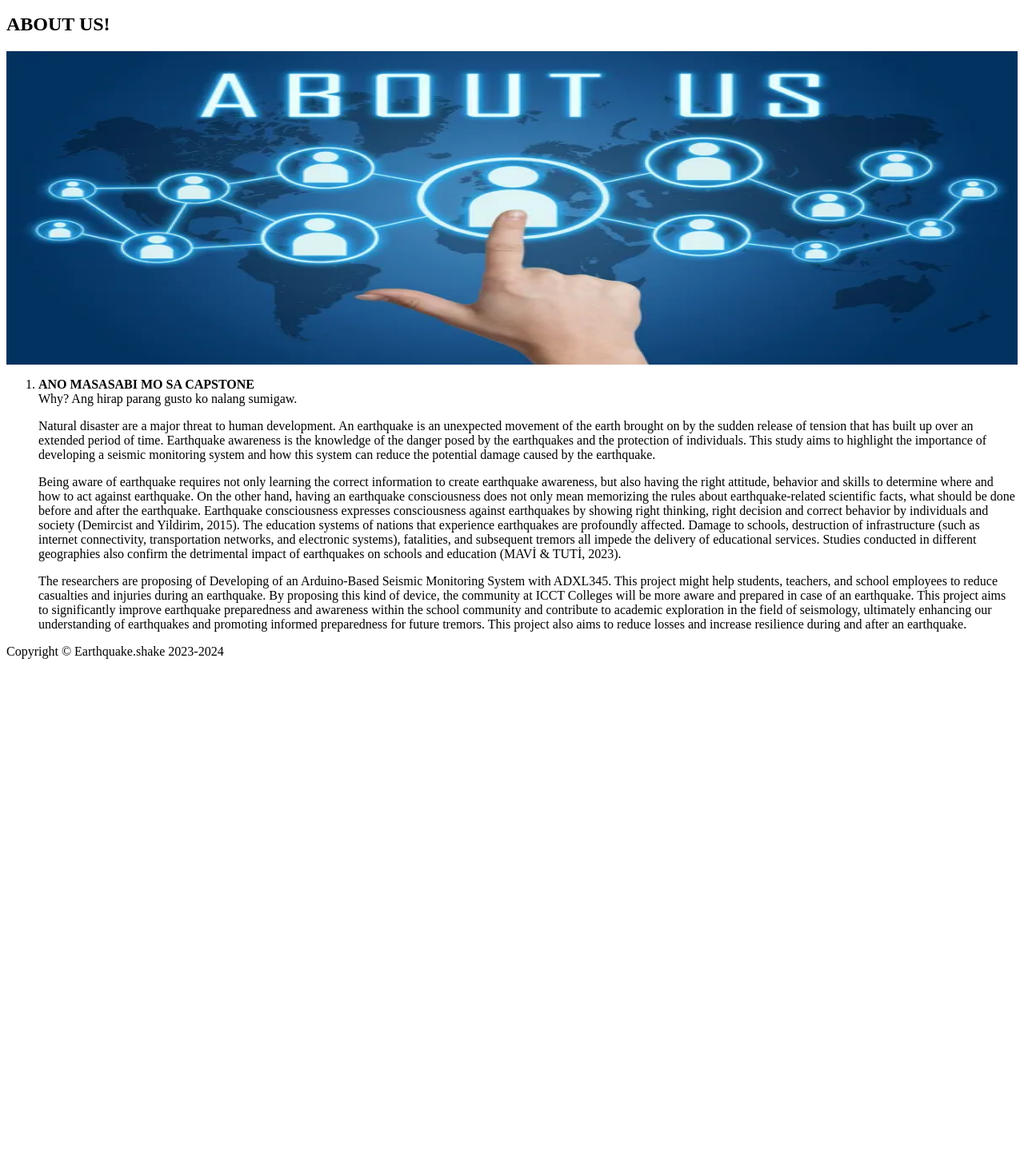
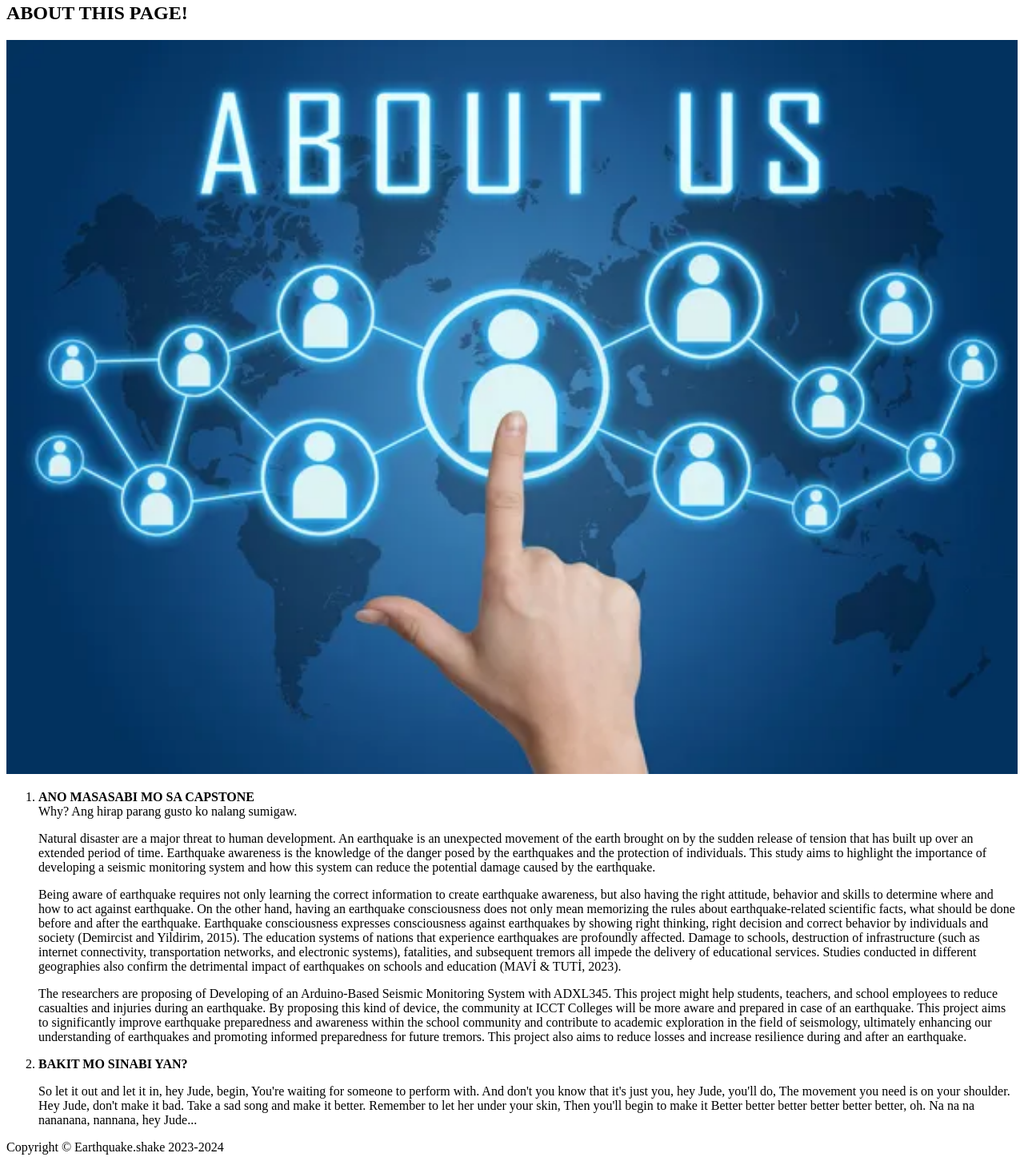
Before and after one commit to janinejoy/test, a plain HTML site: page About.html in a window 1280 px wide. Shown: the part 295-1747 px from the top of the page at 80% size. Before the commit the page ends 1127 px from the top, so only its background shows below. Drawn offline with Linux system fonts and the light colour scheme.

Commit message:
Add files via upload

```diff
--- a/About.html
+++ b/About.html
@@ -1,9 +1,9 @@
-<<!DOCTYPE html>
+<!DOCTYPE html>
 <head><title>About</title></head>
 <body>
 <header>
 <a href="index.html">
-<img src="img/earth.jpg" alt="Eartquake Update" width="300" height="200">
+<img src="img/earthquake.jpg" alt="Eartquake Update" width="750" height="200">
 </a>
 </header>
 <hr>
@@ -19,8 +19,8 @@
 </nav>
 <hr>
 
-<h2>ABOUT US!</h2>
-<img src="img/about.jpg" width="100%" height="50%">
+<h2>ABOUT THIS PAGE!</h2>
+<img src="img/about.jpg" width="100%" height="40%">
 
 <ol>
 <p>
@@ -34,7 +34,21 @@ Why? Ang hirap parang gusto ko nalang sumigaw.
 <p>The researchers are proposing of Developing of an Arduino-Based Seismic Monitoring System with ADXL345. This project might help students, teachers, and school employees to reduce casualties and injuries during an earthquake. By proposing this kind of device, the community at ICCT Colleges will be more aware and prepared in case of an earthquake.
     This project aims to significantly improve earthquake preparedness and awareness within the school community and contribute to academic exploration in the field of seismology, ultimately enhancing our understanding of earthquakes and promoting informed preparedness for future tremors. This project also aims to reduce losses and increase resilience during and after an earthquake.
     </p>
+    <li><strong>BAKIT MO SINABI YAN?</strong><br />
+<p>So let it out and let it in, hey Jude, begin,
+    You're waiting for someone to perform with.
+    And don't you know that it's just you, hey Jude, you'll do,
+    The movement you need is on your shoulder.
+    Hey Jude, don't make it bad.
+    Take a sad song and make it better.
+    Remember to let her under your skin,
+    Then you'll begin to make it
+    Better better better better better better, oh.
+    Na na na nananana, nannana, hey Jude...</p>
+    </li>
 </ol>
+
+
 
 <footer>
     Copyright &copy; Earthquake.shake 2023-2024
```
Also changed, not shown: Components.html (+1 -1 lines), index.html (+3 -2 lines), update.html (+8 -1 lines), img/earthquake.jpg (added), img/kwek.jpg (added).
